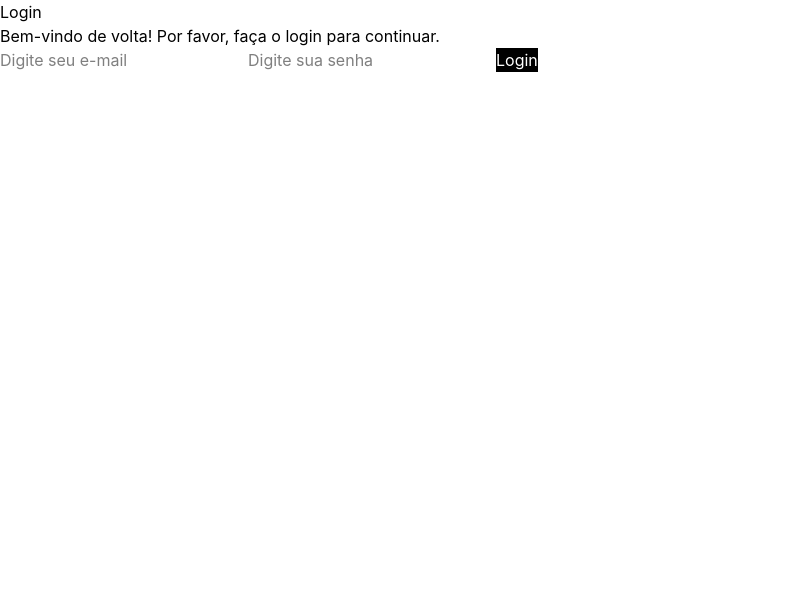
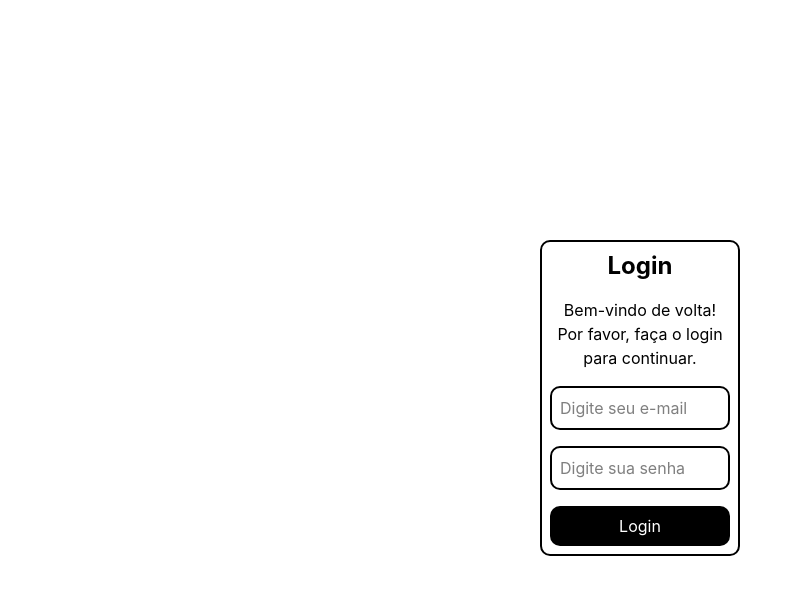
Before and after one commit to nauan2024/projeto1ToDoList, a React (Vite) app in the folder projeto1ToDoList/: page / in a window 1280 px wide. Shown: the top 594 px of the page, without its empty margins (0-802 px from the left). Built offline with nearby package versions, Linux system fonts and the light colour scheme.

Commit message:
style: Login

```diff
--- a/projeto1ToDoList/src/Pages/Login/index.jsx
+++ b/projeto1ToDoList/src/Pages/Login/index.jsx
@@ -4,10 +4,11 @@ import ButtonSubmit from "../../components/ButtonSubmit/index.jsx";
 export default function Login() {
   return (
 
-    <section>
+    <section className="align-center justify-center flex p-60">
 
-        <div className="textlogin">
-           <h1>
+     <div className="flex flex-col text-center align-center justify-center w-50 border-2 border-black p-2 rounded-[10px] gap-4" >
+        <div className=" text-center flex flex-col gap-4" >
+           <h1 className="text-2xl font-bold ">
             Login
           </h1>
 
@@ -16,12 +17,12 @@ export default function Login() {
           </p>
         </div>
 
-        <InputText placeholder="Digite seu e-mail" />
-        <InputText placeholder="Digite sua senha"/>
+        <InputText placeholder="Digite seu e-mail" className="border-2 border-black p-2 rounded-[10px]" />
+        <InputText placeholder="Digite sua senha" className="border-2 border-black p-2 rounded-[10px]" />
 
 
         <ButtonSubmit TextButton="Login" />
-
+      </div>
     </section>
   );
 }
--- a/projeto1ToDoList/src/components/ButtonSubmit/index.jsx
+++ b/projeto1ToDoList/src/components/ButtonSubmit/index.jsx
@@ -5,7 +5,7 @@ export default function ButtonSubmit({TextButton}) {
     }
 
     return (
-        <button type="submit" onClick={NavigateButton} className="bg-black text-white">
+        <button type="submit" onClick={NavigateButton} className="bg-black text-white p-2 rounded-[10px] hover:bg-gray-800">
             {TextButton}
         </button>
     )
--- a/projeto1ToDoList/src/components/InputText/index.jsx
+++ b/projeto1ToDoList/src/components/InputText/index.jsx
@@ -1,4 +1,4 @@
 export default function InputText({placeholder}) {
     return (
-        <input type="text" placeholder={placeholder}/>
+        <input type="text" placeholder={placeholder} className="border-2 border-black p-2 rounded-[10px]"/>
     )}
```
